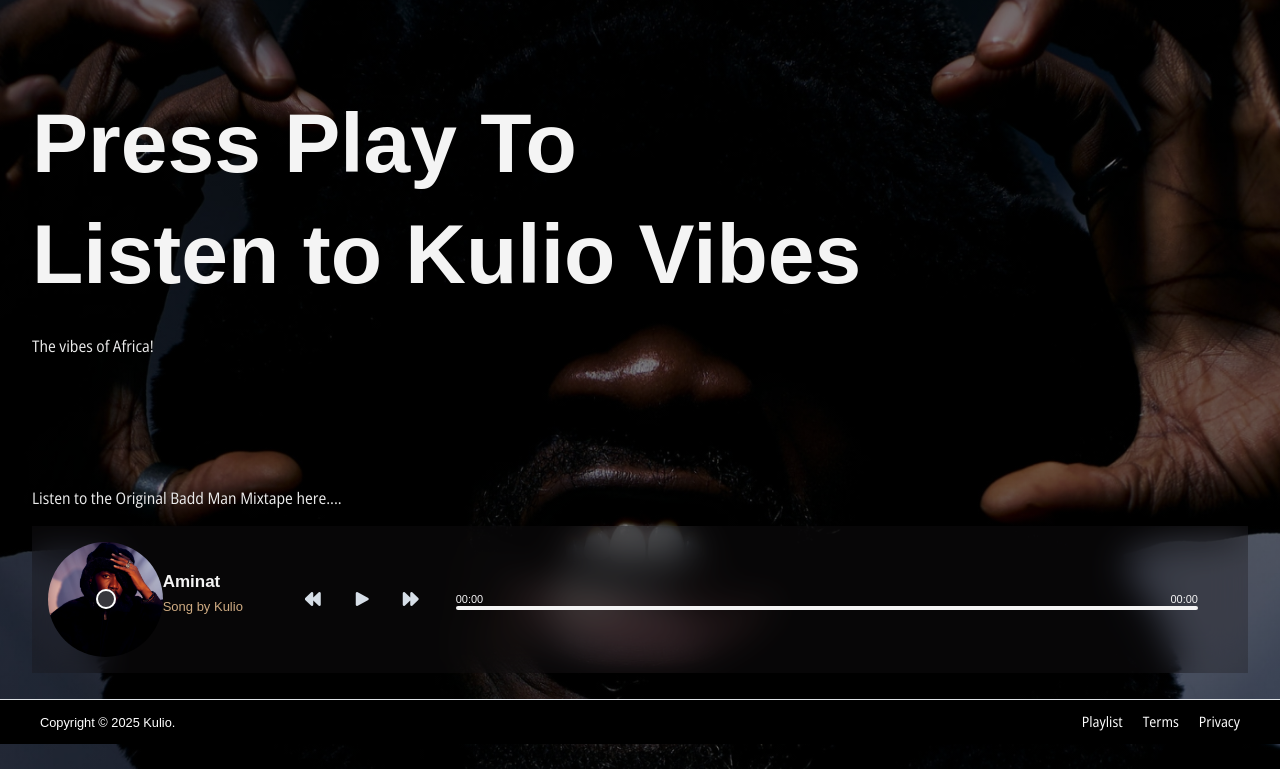
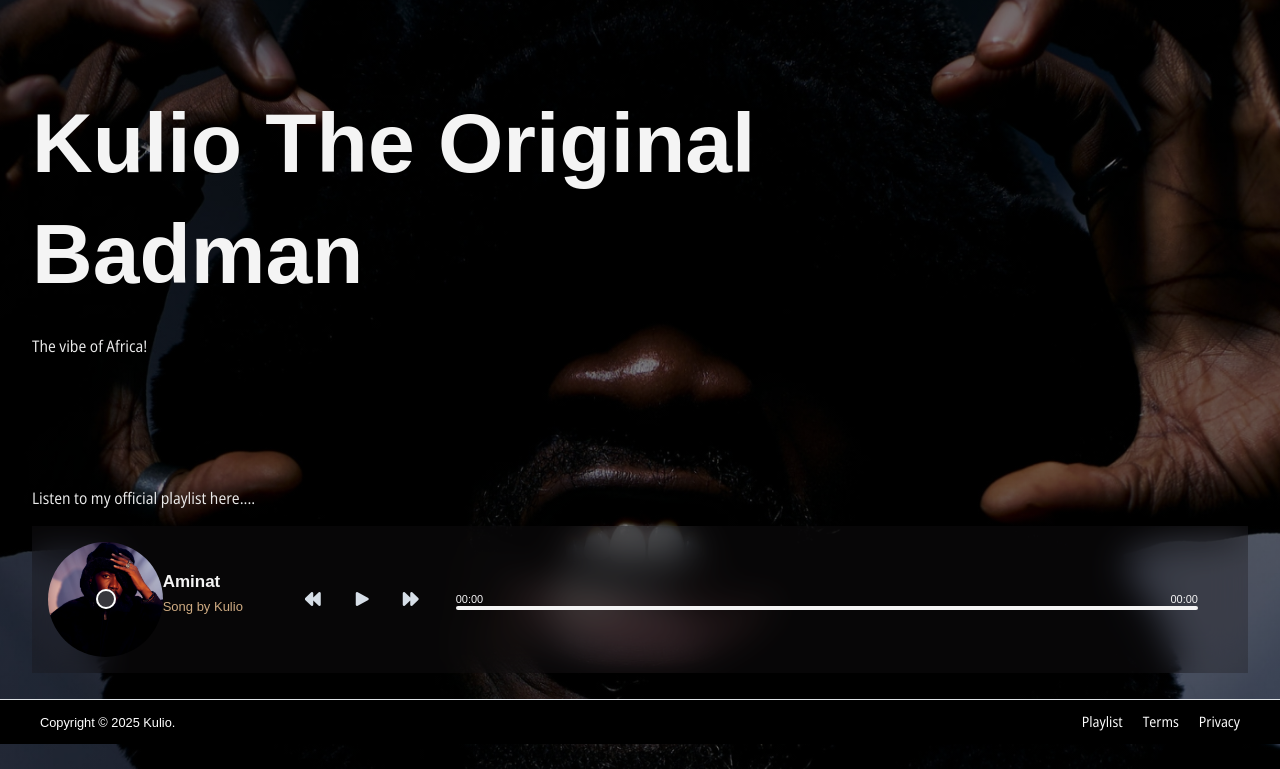
Before and after one commit to dabalalakuise/kulio, a plain HTML site: page index.html in a window 1280 px wide. Shown: the part 56-825 px from the top of the page. Drawn offline with nearby package versions, Linux system fonts and the light colour scheme; some packages are replaced by stand-ins of ours; a script that the page names is missing; a small style sheet from the web is missing; a web font is replaced by a local one.

Commit message:
Update index.html

```diff
--- a/index.html
+++ b/index.html
@@ -82,9 +82,9 @@
             <div class="r-container position-relative w-100 h-100 d-flex flex-column gap-3 justify-content-center align-items-left mx-auto"
                 style="z-index: 2;">
                 <div class="d-flex flex-column gap-3 mt-5 scrollanimation animated zoomIn" style="max-width: 1000px;">
-                    <h1>Press <span class="brush1">Play</span> To <span class="brush2">Listen to Kulio Vibes</span></h1>
+                    <h1>Kulio <span class="brush1">The</span> Original <span class="brush2">Badman</span></h1>
                     <p style="max-width: 600px;">
-                        The vibes of Africa!
+                        The vibe of Africa!
                     </p>
                     <div class="d-flex flex-xl-row flex-column gap-3 align-items-center">
 
@@ -92,7 +92,7 @@
                     </div>
                 </div>
                 <div id="player-container">
-                    <p>Listen to the Original Badd Man Mixtape here....</p>
+                    <p>Listen to my official playlist here....</p>
                     <div id="player">
                         <div id="player-content">
                             <div class="row row-cols-xl-4 row-cols-2 w-100 align-items-center">
```
